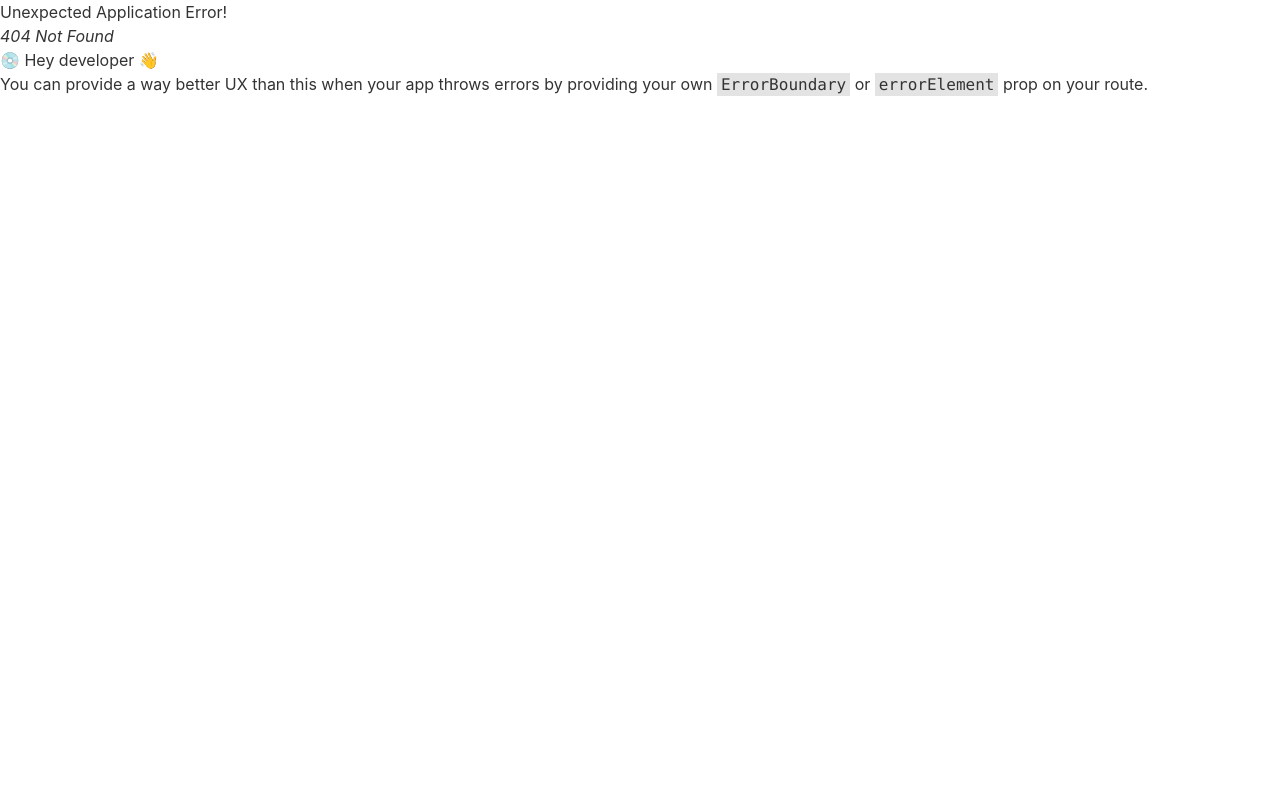
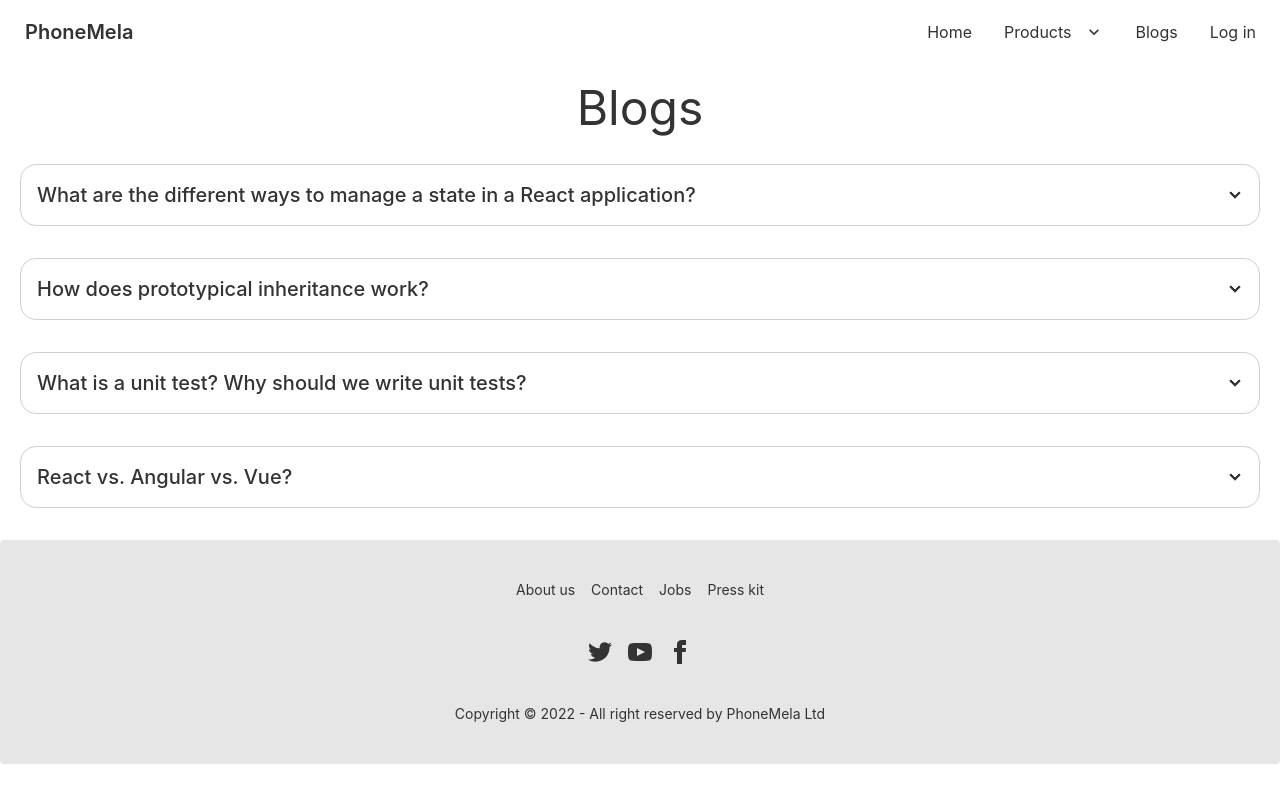
Before and after one commit to raHasan22/phone-mela-product-resale-client, a React (Create React App) app: page /blogs in a window 1280 px wide. Before the commit this address had no page. Built offline with nearby package versions, Linux system fonts and the light colour scheme.

Commit message:
blogs section added

```diff
--- /dev/null
+++ b/src/Pages/Blogs/Blogs.js
@@ -0,0 +1,61 @@
+import React from 'react';
+
+const Blogs = () => {
+    return (
+        <div>
+            <div className='my-5'>
+                <h1 className="text-5xl text-center">Blogs</h1>
+            </div>
+            <div tabIndex={0} className="collapse collapse-arrow border border-base-300 bg-base-100 rounded-box my-8 mx-5">
+            <div className="collapse-title text-xl font-medium">
+            What are the different ways to manage a state in a React application?
+            </div>
+            <div className="collapse-content">
+                <p><strong>Reacting to input with state</strong> <br /> With React, you won’t modify the UI from code directly. For example, you won’t write commands like “disable the button”, “enable the button”, “show the success message”, etc. Instead, you will describe the UI you want to see for the different visual states of your component (“initial state”, “typing state”, “success state”), and then trigger the state changes in response to user input. This is similar to how designers think about UI. <br /> <strong>Choosing the state structure</strong> <br />
+            Structuring state well can make a difference between a component that is pleasant to modify and debug, and one that is a constant source of bugs. The most important principle is that state shouldn’t contain redundant or duplicated information. If there’s some unnecessary state, it’s easy to forget to update it, and introduce bugs! <br /> <strong>Sharing state between components</strong> <br />
+            Sometimes, you want the state of two components to always change together. To do it, remove state from both of them, move it to their closest common parent, and then pass it down to them via props. This is known as “lifting state up”, and it’s one of the most common things you will do writing React code. <br />
+            <strong>Preserving and resetting state</strong> <br />
+            When you re-render a component, React needs to decide which parts of the tree to keep (and update), and which parts to discard or re-create from scratch. In most cases, React’s automatic behavior works well enough. By default, React preserves the parts of the tree that “match up” with the previously rendered component tree.
+            </p>
+            </div>
+            </div>
+            <div tabIndex={1} className="collapse collapse-arrow border border-base-300 bg-base-100 rounded-box my-8 mx-5">
+            <div className="collapse-title text-xl font-medium">
+            How does prototypical inheritance work?
+            </div>
+            <div className="collapse-content">
+                <p>The Prototypal Inheritance is a feature in javascript used to add methods and properties in objects. It is a method by which an object can inherit the properties and methods of another object. Traditionally, in order to get and set the 'Prototype' of an object, we use Object. getPrototypeOf and Object.
+            </p>
+            </div>
+            </div>
+            <div tabIndex={2} className="collapse collapse-arrow border border-base-300 bg-base-100 rounded-box my-8 mx-5">
+            <div className="collapse-title text-xl font-medium">
+            What is a unit test? Why should we write unit tests?
+            </div>
+            <div className="collapse-content">
+                <p><strong>Unit test</strong> <br />
+                Unit Testing is a type of software testing where individual units or components of a software are tested. The purpose is to validate that each unit of the software code performs as expected. Unit Testing is done during the development (coding phase) of an application by the developers. Unit Tests isolate a section of code and verify its correctness. A unit may be an individual function, method, procedure, module, or object. <br />
+                <strong>Usage of Unit test</strong><br />
+                Unit Testing is important because software developers sometimes try saving time doing minimal unit testing and this is myth because inappropriate unit testing leads to high cost Defect fixing during System Testing, Integration Testing and even Beta Testing after application is built. If proper unit testing is done in early development, then it saves time and money in the end. <br />
+                Here, are the key reasons to perform unit testing in software engineering: <br />
+                1.Unit tests help to fix bugs early in the development cycle and save costs. <br />
+                2.It helps the developers to understand the testing code base and enables them to make changes quickly <br />
+                3.Good unit tests serve as project documentation <br />
+                4.Unit tests help with code re-use. Migrate both your code and your tests to your new project. Tweak the code until the tests run again.
+            </p>
+            </div>
+            </div>
+            <div tabIndex={3} className="collapse collapse-arrow border border-base-300 bg-base-100 rounded-box my-8 mx-5">
+            <div className="collapse-title text-xl font-medium">
+            React vs. Angular vs. Vue?
+            </div>
+            <div className="collapse-content">
+                <p> React is a UI library, Angular is a fully-fledged front-end framework, while Vue.js is a progressive framework. Vue provides higher customizability and hence is easier to learn than Angular or React. Further, Vue has an overlap with Angular and React with respect to their functionality like the use of components. Hence, the transition to Vue from either of the two is an easy option.<br />
+            </p>
+            </div>
+            </div>
+        </div>
+    );
+};
+
+export default Blogs;
--- a/src/Pages/Shared/NavBar/NavBar.js
+++ b/src/Pages/Shared/NavBar/NavBar.js
@@ -10,12 +10,14 @@ const NavBar = () => {
                 Products
                 <svg className="fill-current" xmlns="http://www.w3.org/2000/svg" width="20" height="20" viewBox="0 0 24 24"><path d="M7.41,8.58L12,13.17L16.59,8.58L18,10L12,16L6,10L7.41,8.58Z"/></svg>
                 </Link>
-                <ul className="p-2">
-                <li className='btn btn-primary'><Link to='/'>Ios</Link></li>
+                <ul className="bg-primary">
+                <li className='btn btn-primary'><Link to='/'>All Products</Link></li>
+                <li className='btn btn-primary'><Link to='/'>IOS</Link></li>
                 <li className='btn btn-primary'><Link to='/'>Android</Link></li>
+                <li className='btn btn-primary'><Link to='/'>Tablets</Link></li>
                 </ul>
             </li>
-            <li><Link to='/'>Blogs</Link></li>
+            <li><Link to='/blogs'>Blogs</Link></li>
             <li><Link to='/login'>Log in</Link></li>
     </>
 
--- a/src/Routes/Routes.js
+++ b/src/Routes/Routes.js
@@ -1,5 +1,6 @@
 import { createBrowserRouter } from "react-router-dom";
 import Main from "../Layouts/Main";
+import Blogs from "../Pages/Blogs/Blogs";
 import Home from "../Pages/Home/Home";
 import Login from "../Pages/Login/Login";
 
@@ -15,6 +16,10 @@ const router = createBrowserRouter([
             {
                 path: '/login',
                 element: <Login></Login>
+            },
+            {
+                path: '/blogs',
+                element: <Blogs></Blogs>
             }
         ]
     }
```
